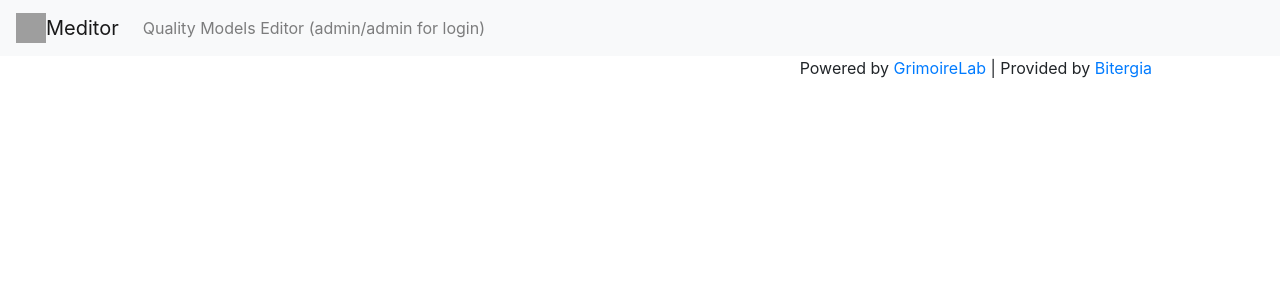
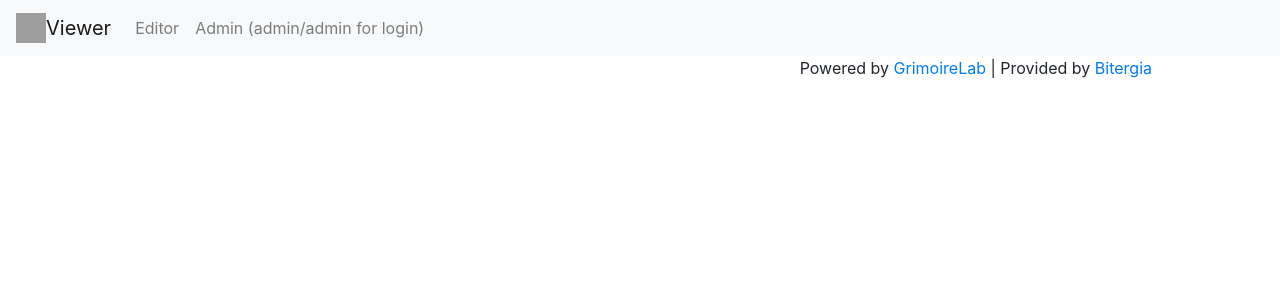
Before and after one commit to Bitergia/prosoul, a Django app: template django_meditor/django_meditor/templates/base.html in a window 1280 px wide. Shown: the top 300 px of the page. Run offline with Django 3.2, Linux system fonts and the light colour scheme; the template is opened without the code that fills it, so the values that code supplies are empty; some libraries are stand-ins or nearby versions; grey boxes are pictures that could not be loaded.

Commit message:
[editor] Add URLs so the editor can be accessed

```diff
--- a/django_meditor/django_meditor/templates/base.html
+++ b/django_meditor/django_meditor/templates/base.html
@@ -37,14 +37,16 @@
     </head>
     <body>
         <nav class="navbar navbar-expand-lg navbar-light bg-light">
-            <a href="/" class="navbar-brand">
-                <img src="/static/img/meditor.svg" width="30" height="30" class="d-inline-block align-top" alt="">Meditor
+            <a href="/meditor" class="navbar-brand">
+                <img src="/static/img/meditor.svg" width="30" height="30" class="d-inline-block align-top" alt="">Viewer
             </a>
-
             <ul class="navbar-nav">
-                <li class="nav-item">
-                    <a class="nav-link {% if active_page == 'quality_models' %} 'active' {% endif %}" href="/admin">Quality Models Editor (admin/admin for login)</a>
-                </li>
+              <li class="nav-item">
+                  <a class="nav-link {% if active_page == 'quality_models' %} 'active' {% endif %}" href="editor">Editor</a>
+              </li>
+              <li class="nav-item">
+                  <a class="nav-link {% if active_page == 'quality_models' %} 'active' {% endif %}" href="/admin">Admin (admin/admin for login)</a>
+              </li>
             </ul>
 
         </nav>
--- a/django_meditor/meditor/urls.py
+++ b/django_meditor/meditor/urls.py
@@ -1,7 +1,11 @@
 from django.conf.urls import url
+from django.views.generic import RedirectView
+
 
 from . import views
 
 urlpatterns = [
-    url(r'^$', views.index, name='index'),
+    url(r'^$', RedirectView.as_view(url='viewer')),
+    url(r'^viewer$', views.viewer, name='viewer'),
+    url(r'^editor$', views.editor, name='editor')
 ]
--- a/django_meditor/meditor/views.py
+++ b/django_meditor/meditor/views.py
@@ -5,7 +5,10 @@ from django.template import loader
 
 from meditor.meditor_export import fetch_models, gl2viewer
 
-def index(request):
+def editor(request):
+    return HttpResponse("<h1>EDITOR</h1>")
+
+def viewer(request):
     """ Basic Models Viewer just dumping the JSON of all models """
     models = fetch_models()
     model_selected = models['qualityModels'][0]['name']
```
